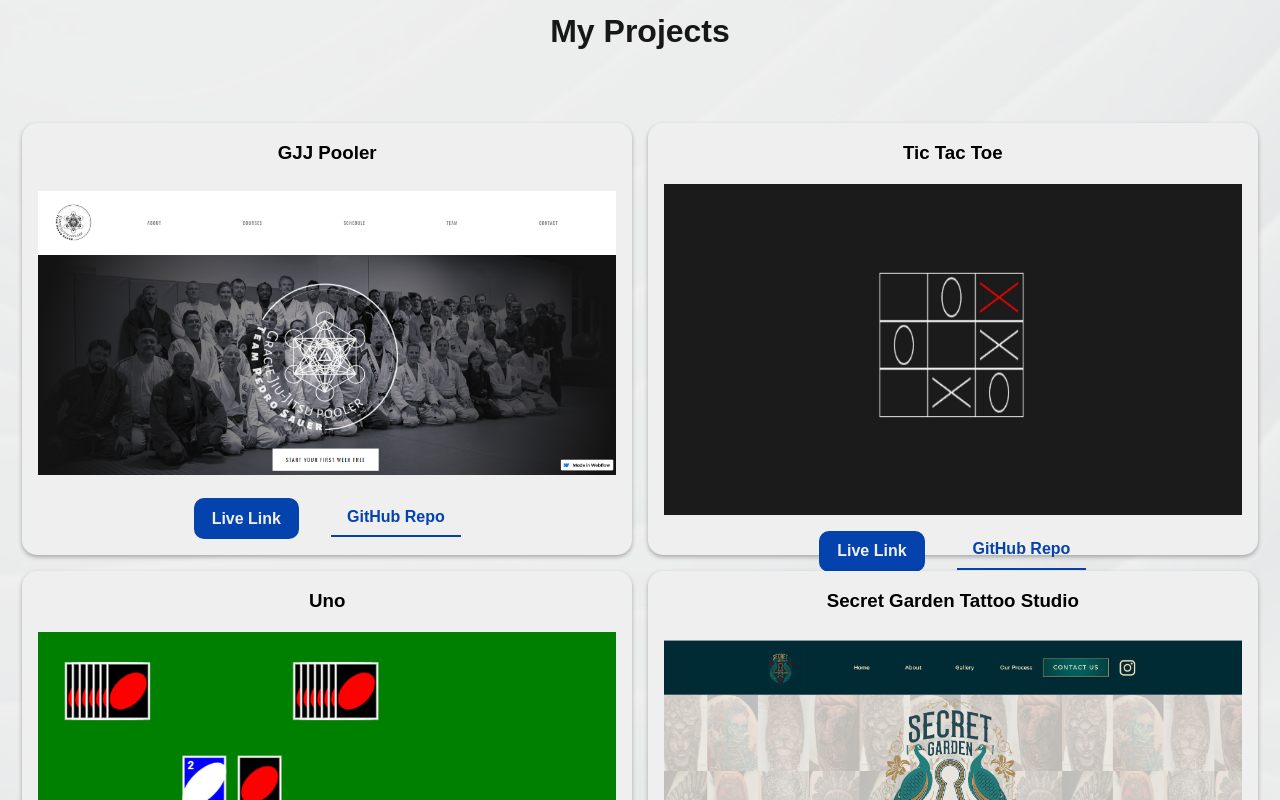
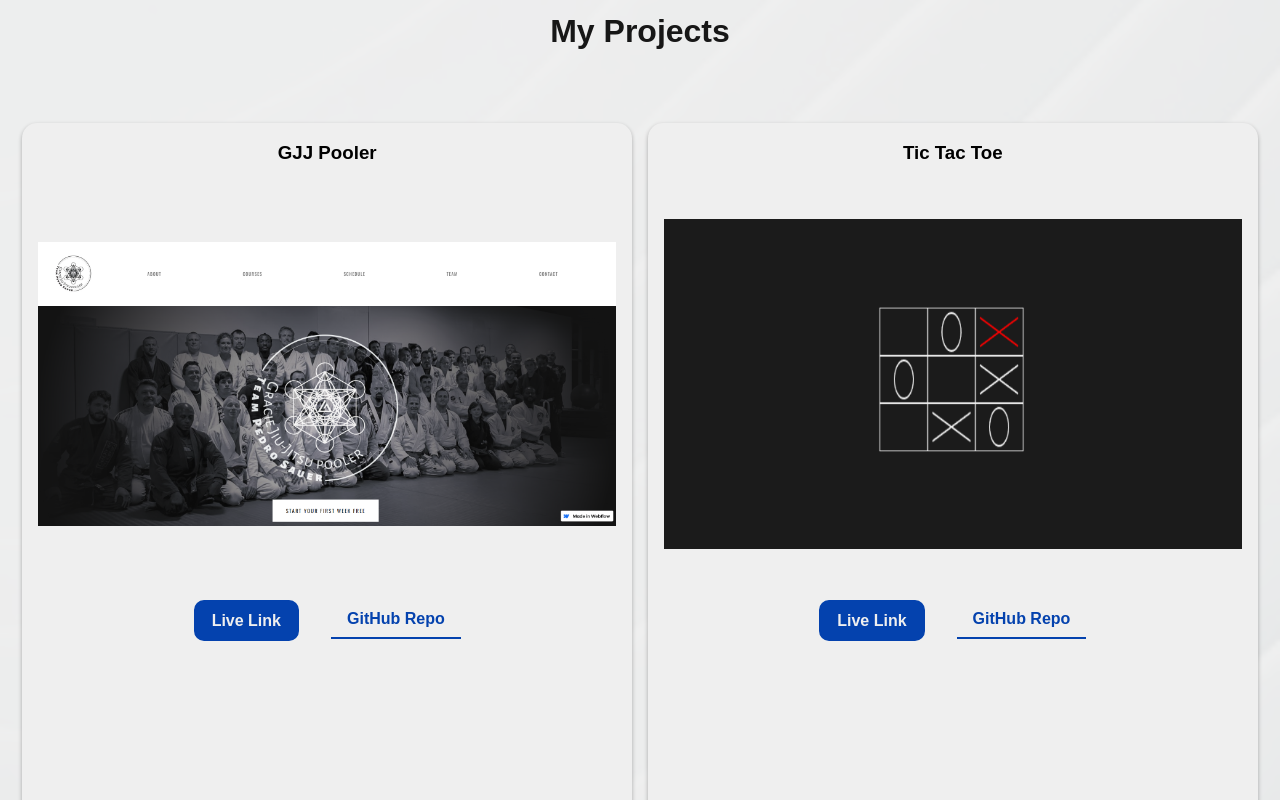
Before and after one commit to barefield112/portfolio-site, a React (Vite) app: page / in a window 1280 px wide. Shown: the part 1640-2440 px from the top of the page. Built offline with nearby package versions, Linux system fonts and the light colour scheme.

Commit message:
Max height on portfolio items taked

```diff
--- a/src/index.css
+++ b/src/index.css
@@ -447,7 +447,6 @@ a:hover {
   }
   .project-item{
     height: 90vh;
-    max-height: 25rem;
     width:auto;
   }
   .project-img{
```
